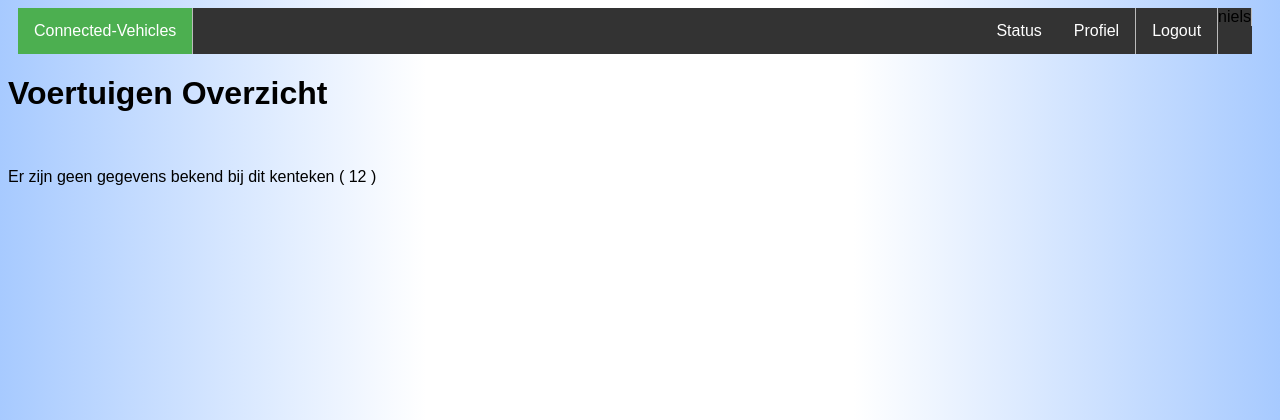
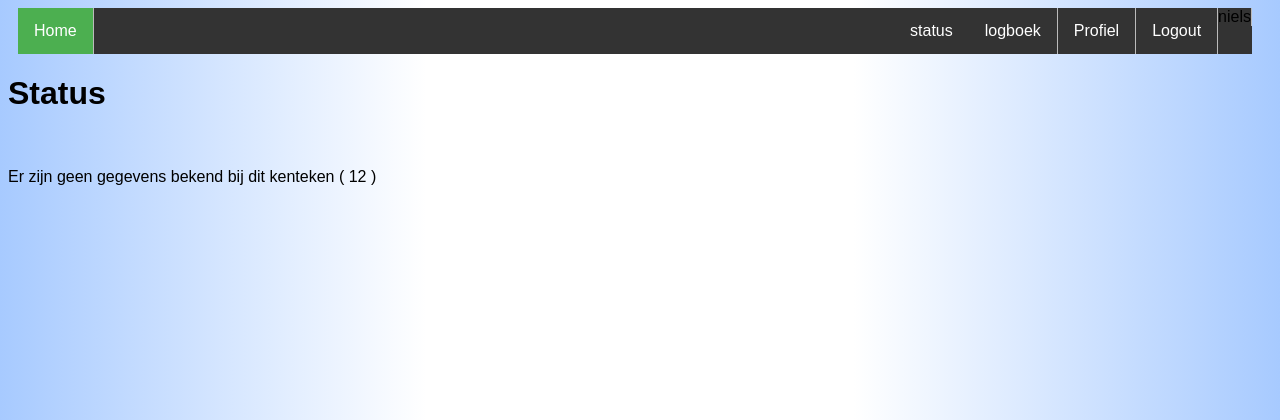
Before and after one commit to Nigel3005/connected_vehicles, a Django app: page /status in a window 1280 px wide. Shown: the top 420 px of the page. Run offline with Django 3.2, Linux system fonts and the light colour scheme; a user stored in the database is signed in; data comes from the database, SQL or seed files in the repository; data that the repository does not hold is empty; some libraries are stand-ins or nearby versions.

Commit message:
hatsentatsentingelentatsenlekkerdikkelijnensnatsen

```diff
--- a/frontend/urls.py
+++ b/frontend/urls.py
@@ -2,7 +2,8 @@ from django.urls import path, include
 from . import views
 
 urlpatterns = [
-    path('status', views.statusView, name='status'),
+    path('status', views.statusView, name='Status'),
+    path('logboek', views.logboekView, name='Logboek'),
     path('', views.indexView, name='Home'),
     path('login', views.loginView, name="Login"),
     path('logout', views.logoutView, name="Logout"),
--- a/frontend/views.py
+++ b/frontend/views.py
@@ -24,6 +24,21 @@ def statusView(request):
             return render(request, 'default.html', args)
     else:
         args = {'page': 'status.html', 'vehicle_statusses': None}
+        return render(request, 'default.html', args)
+
+def logboekView(request):
+    if not request.user.is_anonymous:
+        vehicleid = request.user.profile.vehicle_id
+        if vehicleid != None:
+            vehicle_statusses = vehicleStatus.objects.filter(vehicleid=vehicleid).order_by('time').reverse()
+            args = {'page':'logboek.html', 'vehicle_statusses': vehicle_statusses, 'vehicleid': vehicleid}
+
+            return render(request, 'default.html', args)
+        else:
+            args = {'page': 'logboek.html', 'vehicle_statusses': None, 'vehicleid': vehicleid}
+            return render(request, 'default.html', args)
+    else:
+        args = {'page': 'logboek.html', 'vehicle_statusses': None}
         return render(request, 'default.html', args)
 
 
--- a/templates/default.html
+++ b/templates/default.html
@@ -11,13 +11,14 @@
 </head>
 <header>
     <ul>
-        <li><a class="active" href="/home">Connected-Vehicles</a></li>
+        <li><a class="active" href="/home">Home</a></li>
         {% if user.is_authenticated %}
             <li style="float:right" >{{ user.username }}</li>
             <ul>
                 <li style="float:right"><a href="/logout">Logout</a></li>
                 <li style="float:right"><a href="/profile">Profiel</a></li>
-                <li style="float:right"><a href="/status">Status</a></li>
+                <li style="float:right"><a href="/logboek">logboek</a></li>
+                <li style="float:right"><a href="/status">status</a></li>
             </ul>
         {% else %}
             <li style="float:right"><a href="/login">Login</a></li>
--- a/templates/status.html
+++ b/templates/status.html
@@ -1,5 +1,5 @@
 <body>
-    <h1>Voertuigen Overzicht</h1>
+    <h1>Status</h1>
     <br>
     {% if user.is_authenticated %}
         {% if vehicleid != None %}
```
Also changed, not shown: templates/logboek.html (added, +42 -0 lines).
